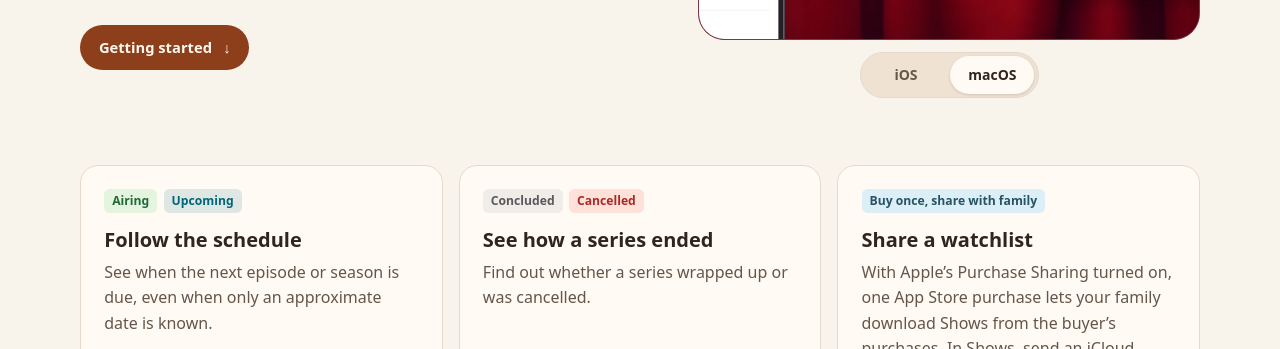
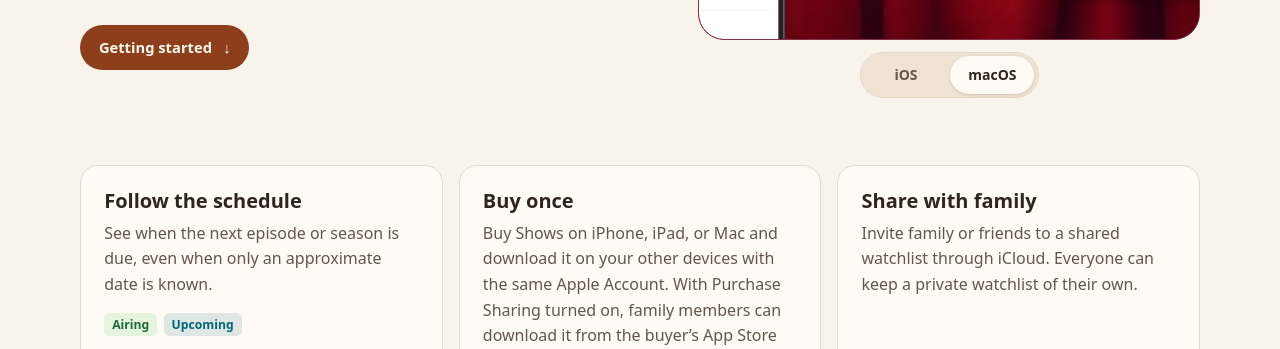
Before and after one commit to urosk/shows-support, a plain HTML site: page index.html in a window 1280 px wide. Shown: the part 603-952 px from the top of the page. Drawn offline with Linux system fonts and the light colour scheme.

Commit message:
Separate purchase and watchlist sharing cards

```diff
--- a/index.html
+++ b/index.html
@@ -15,7 +15,7 @@
     <title>Shows Support</title>
     <link rel="canonical" href="https://urosk.github.io/shows-support/">
     <link rel="icon" type="image/png" href="app-icon.png">
-    <link rel="stylesheet" href="styles.css?v=status-badges">
+    <link rel="stylesheet" href="styles.css?v=sharing-cards">
   </head>
   <body>
     <header class="site-header">
@@ -65,27 +65,20 @@
 
       <section class="highlights" aria-label="Features">
         <article>
+          <h2>Follow the schedule</h2>
+          <p>See when the next episode or season is due, even when only an approximate date is known.</p>
           <div class="tags">
             <span class="tag tag-airing">Airing</span>
             <span class="tag tag-upcoming">Upcoming</span>
           </div>
-          <h2>Follow the schedule</h2>
-          <p>See when the next episode or season is due, even when only an approximate date is known.</p>
         </article>
         <article>
-          <div class="tags">
-            <span class="tag tag-concluded">Concluded</span>
-            <span class="tag tag-cancelled">Cancelled</span>
-          </div>
-          <h2>See how a series ended</h2>
-          <p>Find out whether a series wrapped up or was cancelled.</p>
+          <h2>Buy once</h2>
+          <p>Buy Shows on iPhone, iPad, or Mac and download it on your other devices with the same Apple Account. With Purchase Sharing turned on, family members can download it from the buyer’s App Store purchases.</p>
         </article>
         <article>
-          <div class="tags">
-            <span class="tag tag-cloud">Buy once, share with family</span>
-          </div>
-          <h2>Share a watchlist</h2>
-          <p>With Apple’s Purchase Sharing turned on, one App Store purchase lets your family download Shows from the buyer’s purchases. In Shows, send an iCloud invite to share a watchlist with family or friends.</p>
+          <h2>Share with family</h2>
+          <p>Invite family or friends to a shared watchlist through iCloud. Everyone can keep a private watchlist of their own.</p>
         </article>
       </section>
 
@@ -142,8 +135,8 @@
             <p>Yes. One App Store purchase covers your Apple Family Sharing group. Set up Family Sharing, have the organizer turn on Purchase Sharing, and make sure both the buyer and the person downloading have opted in. <a href="https://support.apple.com/en-us/108774">Apple’s Purchase Sharing setup guide</a></p>
           </details>
           <details>
-            <summary>Does buying Shows on iPhone or iPad also get me the Mac app?</summary>
-            <p>One purchase covers both versions when they’re offered as a universal purchase. To check before buying again, sign in to the App Store on your other device with the Apple Account you used to buy Shows. Look for Shows in your purchases and use the download button if it appears.</p>
+            <summary>Does one purchase cover iPhone, iPad, and Mac?</summary>
+            <p>Yes. Buy Shows on any of the three, then sign in to the App Store on your other device with the same Apple Account and download Shows from your purchases.</p>
             <p>Shows requires macOS 14 or later, iOS 17 or later, or iPadOS 17 or later. Check the App Store listing for compatibility with your device.</p>
           </details>
           <details>
--- a/styles.css
+++ b/styles.css
@@ -260,7 +260,7 @@ nav a:hover, nav a[aria-current="page"] {
   display: flex;
   flex-wrap: wrap;
   gap: .4rem;
-  margin-bottom: .95rem;
+  margin-top: .95rem;
 }
 
 .tag {
@@ -272,9 +272,6 @@ nav a:hover, nav a[aria-current="page"] {
 
 .tag-airing { background: #34c75921; color: #216a36; }
 .tag-upcoming { background: #00667821; color: #006678; }
-.tag-concluded { background: #8e8e9321; color: #59595e; }
-.tag-cancelled { background: #ff3b3021; color: #a82a24; }
-.tag-cloud { background: #dceff7; color: #275365; }
 
 .section {
   padding: clamp(2.75rem, 6vw, 4.75rem) 0;
@@ -398,6 +395,4 @@ footer p { margin-top: .65rem; }
 
   .tag-airing { background: #30d15821; color: #30d158; }
   .tag-upcoming { background: #0de0ff21; color: #0de0ff; }
-  .tag-concluded { background: #aeaeb221; color: #aeaeb2; }
-  .tag-cancelled { background: #ff696121; color: #ff7670; }
 }
```
